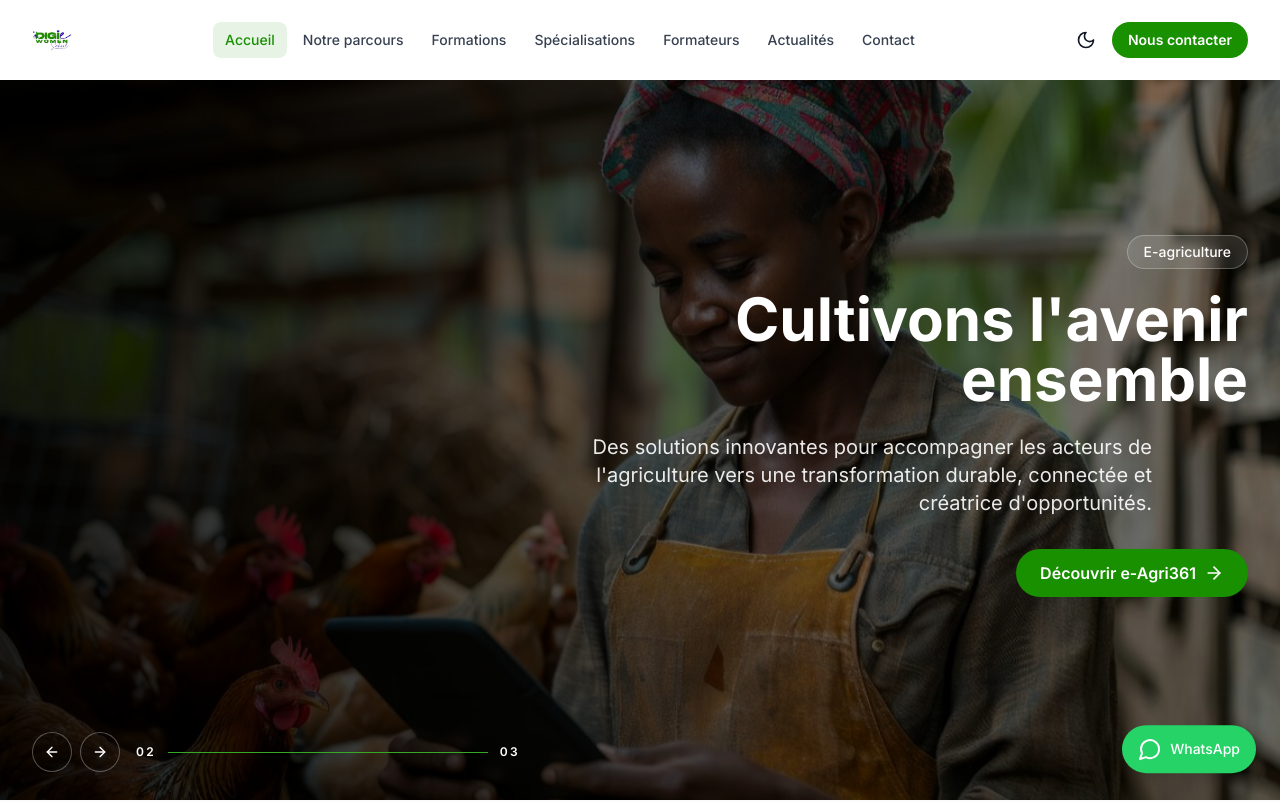
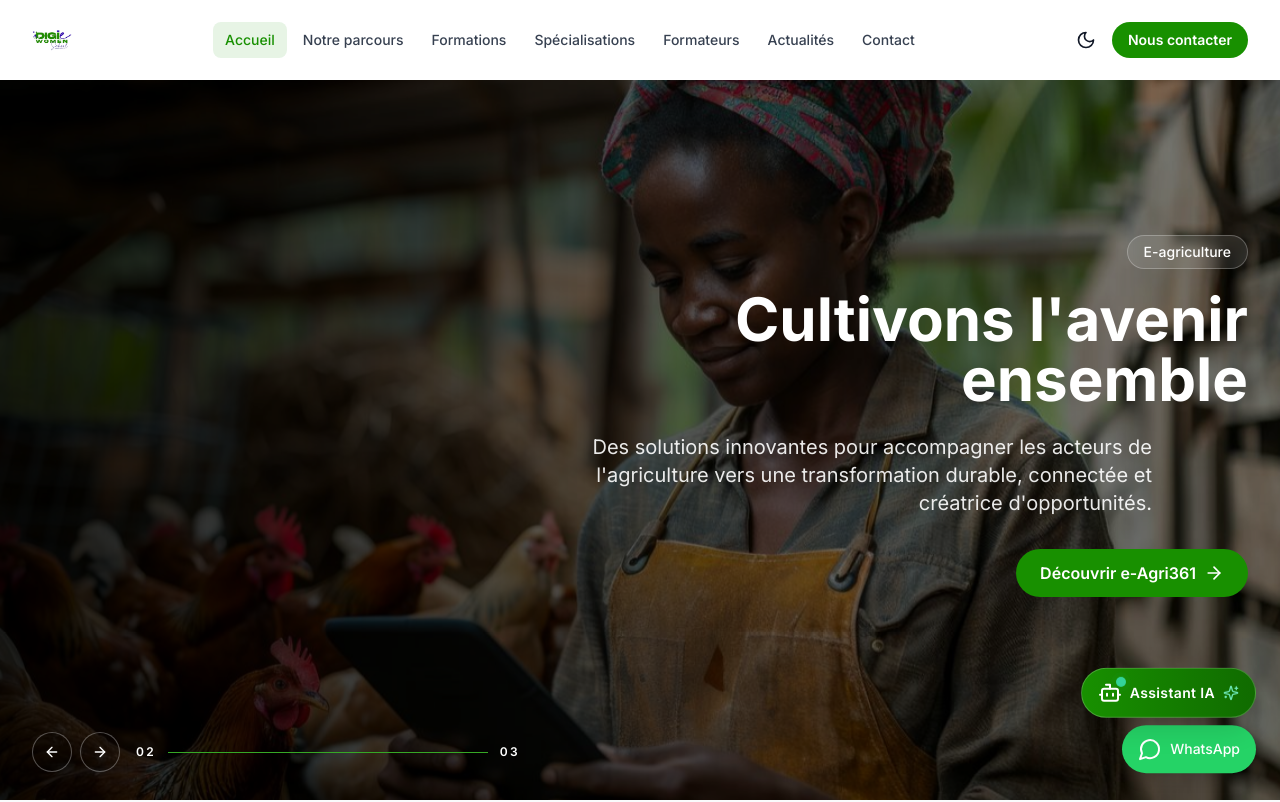
Before and after one commit to philaincorporation-web/digiewomen-school, a Next.js app: page / in a window 1280 px wide. Shown: the top 802 px of the page. Built offline with nearby package versions, Linux system fonts and the light colour scheme.

Commit message:
Intégration de chatbase

```diff
--- a/src/app/layout.tsx
+++ b/src/app/layout.tsx
@@ -5,6 +5,7 @@ import { ThemeProvider } from "@/components/ThemeProvider";
 import Navbar from "@/components/Navbar";
 import Footer from "@/components/Footer";
 import WhatsAppButton from "@/components/WhatsAppButton";
+import ChatbaseWidget from "@/components/ChatbaseWidget";
 import PageTransitionLoader from "@/components/PageTransitionLoader";
 import SWRegister from "@/components/pwa/SWRegister";
 import PWAInstallPrompt from "@/components/pwa/PWAInstallPrompt";
@@ -79,6 +80,7 @@ export default function RootLayout({
           <main className="min-h-screen pt-20">{children}</main>
           <Footer />
           <WhatsAppButton />
+          <ChatbaseWidget />
           <PWAInstallPrompt />
         </ThemeProvider>
       </body>
--- /dev/null
+++ b/src/components/ChatbaseWidget.tsx
@@ -0,0 +1,107 @@
+"use client";
+
+import { useState } from "react";
+import { Bot, X, Sparkles, Minimize2 } from "lucide-react";
+import { motion, AnimatePresence } from "framer-motion";
+
+export default function ChatbaseWidget() {
+  const [isOpen, setIsOpen] = useState(false);
+
+  return (
+    <>
+      {/* BOUTON FLOTTANT ASSISTANT IA */}
+      <motion.button
+        onClick={() => setIsOpen((prev) => !prev)}
+        className="fixed bottom-20 right-6 z-50 flex items-center gap-2 rounded-full bg-gradient-to-r from-digie-green to-digie-green-dark text-white px-4 py-3 shadow-xl hover:shadow-2xl transition-all duration-300 group border border-white/20"
+        aria-label="Ouvrir l'Assistant IA DigieWomen"
+        whileHover={{ scale: 1.05 }}
+        whileTap={{ scale: 0.95 }}
+        animate={!isOpen ? { y: [0, -4, 0] } : {}}
+        transition={{
+          y: {
+            repeat: Infinity,
+            repeatType: "reverse",
+            duration: 2.5,
+            ease: "easeInOut",
+          },
+          scale: { duration: 0.2 },
+        }}
+      >
+        <div className="relative">
+          <Bot className="w-6 h-6 text-white" />
+          <span className="absolute -top-1 -right-1 flex h-2.5 w-2.5">
+            <span className="animate-ping absolute inline-flex h-full w-full rounded-full bg-emerald-400 opacity-75"></span>
+            <span className="relative inline-flex rounded-full h-2.5 w-2.5 bg-emerald-400"></span>
+          </span>
+        </div>
+        <span className="hidden sm:inline font-semibold text-sm tracking-wide">
+          Assistant IA
+        </span>
+        <Sparkles className="w-4 h-4 text-emerald-300 hidden sm:inline animate-pulse" />
+      </motion.button>
+
+      {/* FENÊTRE CHATBOT POPUP */}
+      <AnimatePresence>
+        {isOpen && (
+          <motion.div
+            initial={{ opacity: 0, scale: 0.9, y: 20 }}
+            animate={{ opacity: 1, scale: 1, y: 0 }}
+            exit={{ opacity: 0, scale: 0.9, y: 20 }}
+            transition={{ type: "spring", damping: 25, stiffness: 300 }}
+            className="fixed bottom-24 right-4 md:right-6 z-50 w-[calc(100vw-2rem)] sm:w-[420px] h-[580px] max-h-[82vh] bg-white dark:bg-digie-dark-card rounded-2xl shadow-2xl border border-gray-200 dark:border-gray-700 overflow-hidden flex flex-col backdrop-blur-md"
+          >
+            {/* EN-TÊTE DU CHATBOT */}
+            <div className="flex items-center justify-between px-4 py-3 bg-gradient-to-r from-digie-green-dark via-digie-green to-digie-green-light text-white shadow-md">
+              <div className="flex items-center gap-3">
+                <div className="relative w-9 h-9 rounded-full bg-white/20 backdrop-blur-sm flex items-center justify-center border border-white/30">
+                  <Bot className="w-5 h-5 text-white" />
+                  <span className="absolute bottom-0 right-0 w-2.5 h-2.5 rounded-full bg-emerald-400 border-2 border-digie-green-dark"></span>
+                </div>
+                <div>
+                  <h3 className="text-sm font-bold leading-tight flex items-center gap-1.5">
+                    Assistant IA DigieWomen
+                    <Sparkles className="w-3.5 h-3.5 text-emerald-300" />
+                  </h3>
+                  <p className="text-[11px] text-white/80 font-medium">
+                    En ligne &bull; Posez vos questions
+                  </p>
+                </div>
+              </div>
+
+              <div className="flex items-center gap-1">
+                <button
+                  onClick={() => setIsOpen(false)}
+                  className="p-1.5 rounded-lg text-white/80 hover:text-white hover:bg-white/10 transition"
+                  aria-label="Réduire"
+                  title="Réduire"
+                >
+                  <Minimize2 className="w-4 h-4" />
+                </button>
+                <button
+                  onClick={() => setIsOpen(false)}
+                  className="p-1.5 rounded-lg text-white/80 hover:text-white hover:bg-white/10 transition"
+                  aria-label="Fermer"
+                  title="Fermer"
+                >
+                  <X className="w-4 h-4" />
+                </button>
+              </div>
+            </div>
+
+            {/* CONTENU IFRAME CHATBASE */}
+            <div className="flex-1 w-full h-full bg-gray-50 dark:bg-gray-900 relative">
+              <iframe
+                src="https://www.chatbase.co/chatbot-iframe/FFZ0jWsdQJ7g-tUvWWfER"
+                width="100%"
+                height="100%"
+                className="w-full h-full border-0"
+                allow="microphone"
+                title="Assistant IA DigieWomen"
+              />
+            </div>
+          </motion.div>
+        )}
+      </AnimatePresence>
+    </>
+  );
+}
```
